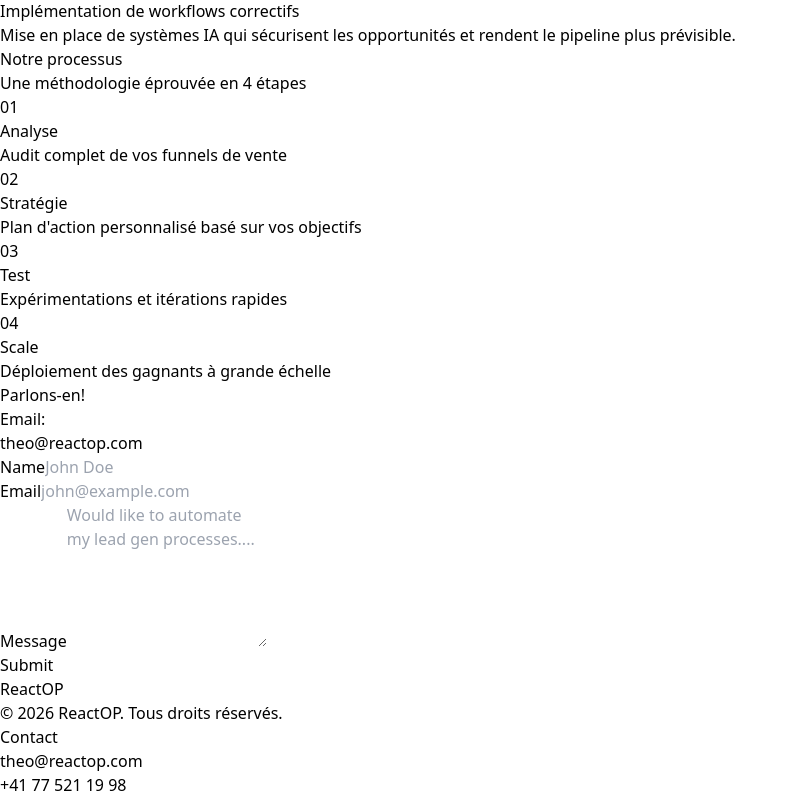
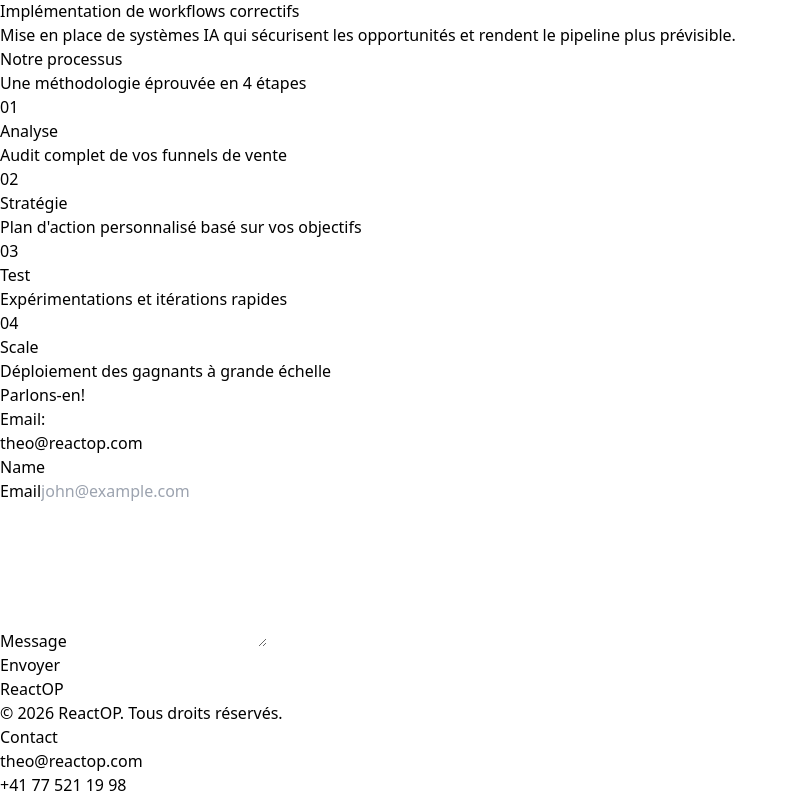
Before and after one commit to TBIRI/ReactOP, a React (Vite) app: page / in a window 1280 px wide. Shown: the part 901-1698 px from the top of the page, without its empty margins (0-798 px from the left). Built offline with nearby package versions, Linux system fonts and the light colour scheme.

Commit message:
Updated App.tsx

```diff
--- a/src/App.tsx
+++ b/src/App.tsx
@@ -213,7 +213,7 @@ function App() {
                     type="text"
                     id="name"
                     name="name"
-                    placeholder="John Doe"
+                    placeholder=""
                     required
                     className="w-full px-6 py-4 bg-black border border-gray-800 rounded-lg text-gray-300 placeholder-gray-600 focus:outline-none focus:border-blue-500 transition-colors"
                   />
@@ -239,7 +239,8 @@ function App() {
                     id="message"
                     name="message"
                     rows={6}
-                    placeholder="Would like to automate my lead gen processes...."
+                    placeholder=""
+                    maxLength={1000}
                     required
                     className="w-full px-6 py-4 bg-black border border-gray-800 rounded-lg text-gray-300 placeholder-gray-600 focus:outline-none focus:border-blue-500 transition-colors resize-none"
                   />
@@ -257,13 +258,18 @@ function App() {
                   </div>
                 )}
 
-                <button
-                  type="submit"
-                  disabled={isSubmitting}
-                  className="px-8 py-4 bg-blue-500 hover:bg-blue-600 text-white font-medium rounded-lg transition-colors disabled:opacity-50 disabled:cursor-not-allowed"
-                >
-                  {isSubmitting ? 'Envoi en cours...' : 'Submit'}
-                </button>
+                <div className="border-beam-wrapper" style={{ borderRadius: '0.75rem' }}>
+                  <button
+                    type="submit"
+                    disabled={isSubmitting}
+                    className="px-8 py-4 bg-gray-950 font-semibold text-lg transition-all duration-300 disabled:opacity-50 disabled:cursor-not-allowed w-full"
+                    style={{ borderRadius: '0.75rem' }}
+                  >
+                    <span className="bg-gradient-to-r from-white to-blue-400 bg-clip-text text-transparent">
+                      {isSubmitting ? 'Envoi en cours...' : 'Envoyer'}
+                    </span>
+                  </button>
+                </div>
               </form>
             </div>
           </div>
```
